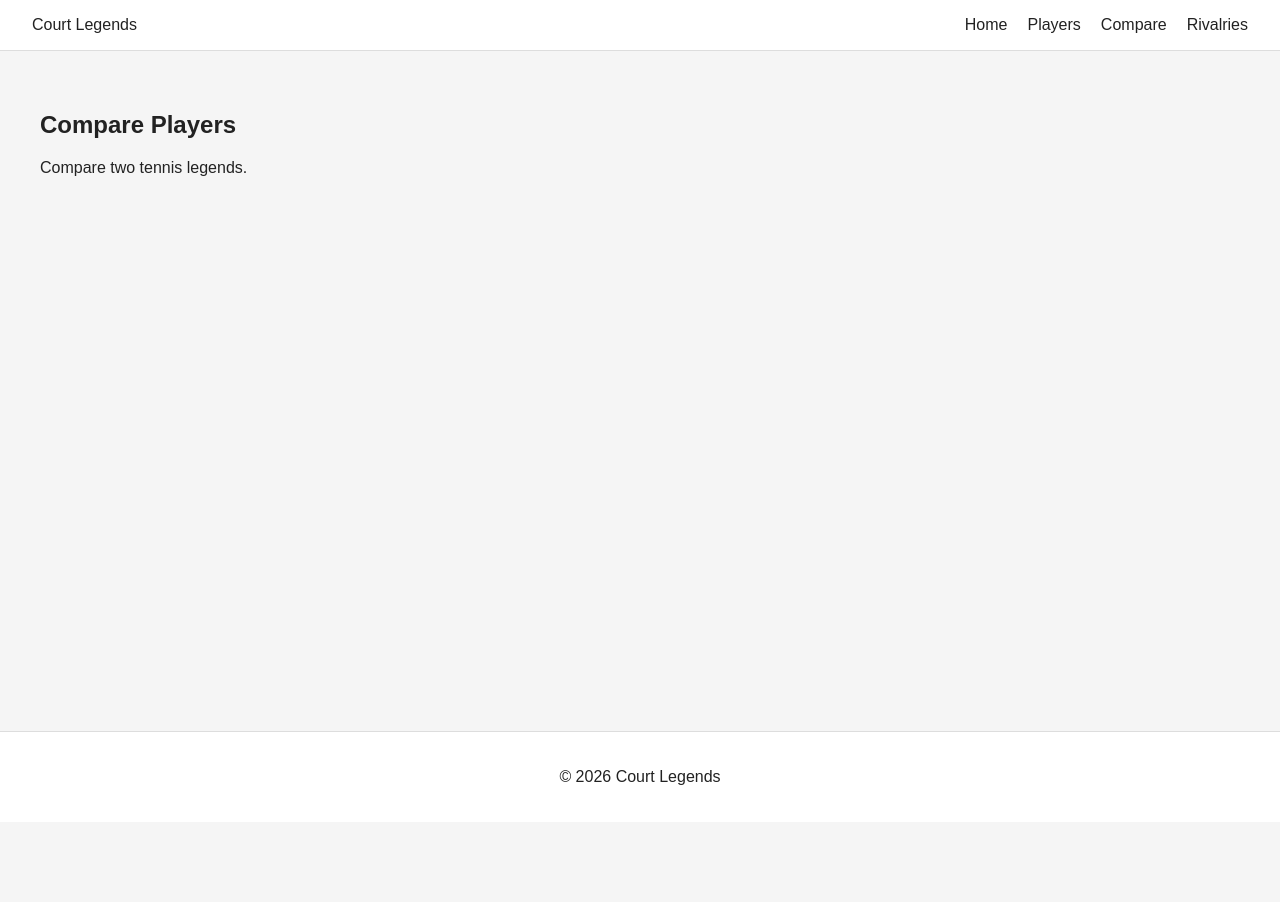
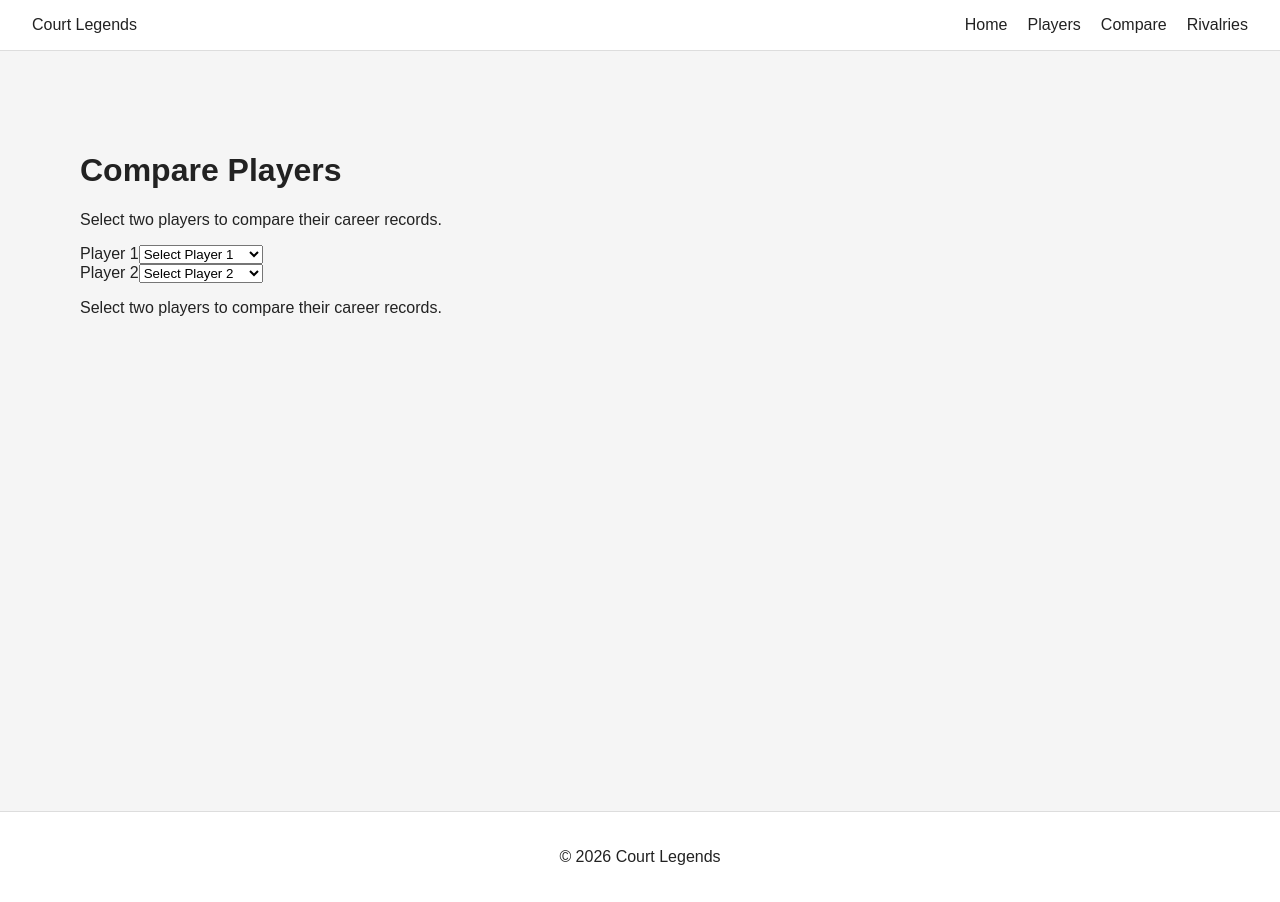
Before and after one commit to IS-PROJECT-2026/court-legends-165782, a React (Vite) app: page /compare in a window 1280 px wide. Before the commit the page ends 822 px from the top, so only its background shows below. Built offline with nearby package versions, Linux system fonts and the light colour scheme.

Commit message:
feat(compare): add player comparison

```diff
--- /dev/null
+++ b/src/components/ComparisonTable.jsx
@@ -0,0 +1,47 @@
+function ComparisonTable({ playerOne, playerTwo }) {
+  return (
+    <section className="comparison">
+      <h2>
+        {playerOne.name} vs {playerTwo.name}
+      </h2>
+
+      <table>
+        <thead>
+          <tr>
+            <th>Statistic</th>
+            <th>{playerOne.name}</th>
+            <th>{playerTwo.name}</th>
+          </tr>
+        </thead>
+
+        <tbody>
+          <tr>
+            <td>Grand Slam titles</td>
+            <td>{playerOne.grandSlamTitles}</td>
+            <td>{playerTwo.grandSlamTitles}</td>
+          </tr>
+
+          <tr>
+            <td>Career titles</td>
+            <td>{playerOne.careerTitles}</td>
+            <td>{playerTwo.careerTitles}</td>
+          </tr>
+
+          <tr>
+            <td>Highest ranking</td>
+            <td>#{playerOne.highestRanking}</td>
+            <td>#{playerTwo.highestRanking}</td>
+          </tr>
+
+          <tr>
+            <td>Weeks at No. 1</td>
+            <td>{playerOne.weeksAtNumberOne}</td>
+            <td>{playerTwo.weeksAtNumberOne}</td>
+          </tr>
+        </tbody>
+      </table>
+    </section>
+  )
+}
+
+export default ComparisonTable
--- a/src/pages/Compare.jsx
+++ b/src/pages/Compare.jsx
@@ -1,9 +1,99 @@
+import { useState } from 'react'
+import players from '../data/players'
+import ComparisonTable from '../components/ComparisonTable'
+
 function Compare() {
+  const [playerOneId, setPlayerOneId] = useState('')
+  const [playerTwoId, setPlayerTwoId] = useState('')
+
+  const playerOne = players.find(
+    (player) => player.id === playerOneId
+  )
+
+  const playerTwo = players.find(
+    (player) => player.id === playerTwoId
+  )
+
+  const samePlayer =
+    playerOne &&
+    playerTwo &&
+    playerOne.id === playerTwo.id
+
   return (
-    <section>
+    <main>
       <h1>Compare Players</h1>
-      <p>Compare two tennis legends.</p>
-    </section>
+
+      <p>
+        Select two players to compare their career records.
+      </p>
+
+      <div className="comparison-selectors">
+        <div>
+          <label htmlFor="player-one">
+            Player 1
+          </label>
+
+          <select
+            id="player-one"
+            value={playerOneId}
+            onChange={(event) => setPlayerOneId(event.target.value)}
+          >
+            <option value="">
+              Select Player 1
+            </option>
+
+            {players.map((player) => (
+              <option
+                key={player.id}
+                value={player.id}
+              >
+                {player.name}
+              </option>
+            ))}
+          </select>
+        </div>
+
+        <div>
+          <label htmlFor="player-two">
+            Player 2
+          </label>
+
+          <select
+            id="player-two"
+            value={playerTwoId}
+            onChange={(event) => setPlayerTwoId(event.target.value)}
+          >
+            <option value="">
+              Select Player 2
+            </option>
+
+            {players.map((player) => (
+              <option
+                key={player.id}
+                value={player.id}
+              >
+                {player.name}
+              </option>
+            ))}
+          </select>
+        </div>
+      </div>
+
+      {!playerOne || !playerTwo ? (
+        <p>
+          Select two players to compare their career records.
+        </p>
+      ) : samePlayer ? (
+        <p>
+          Please select two different players to compare.
+        </p>
+      ) : (
+        <ComparisonTable
+          playerOne={playerOne}
+          playerTwo={playerTwo}
+        />
+      )}
+    </main>
   )
 }
 
```
